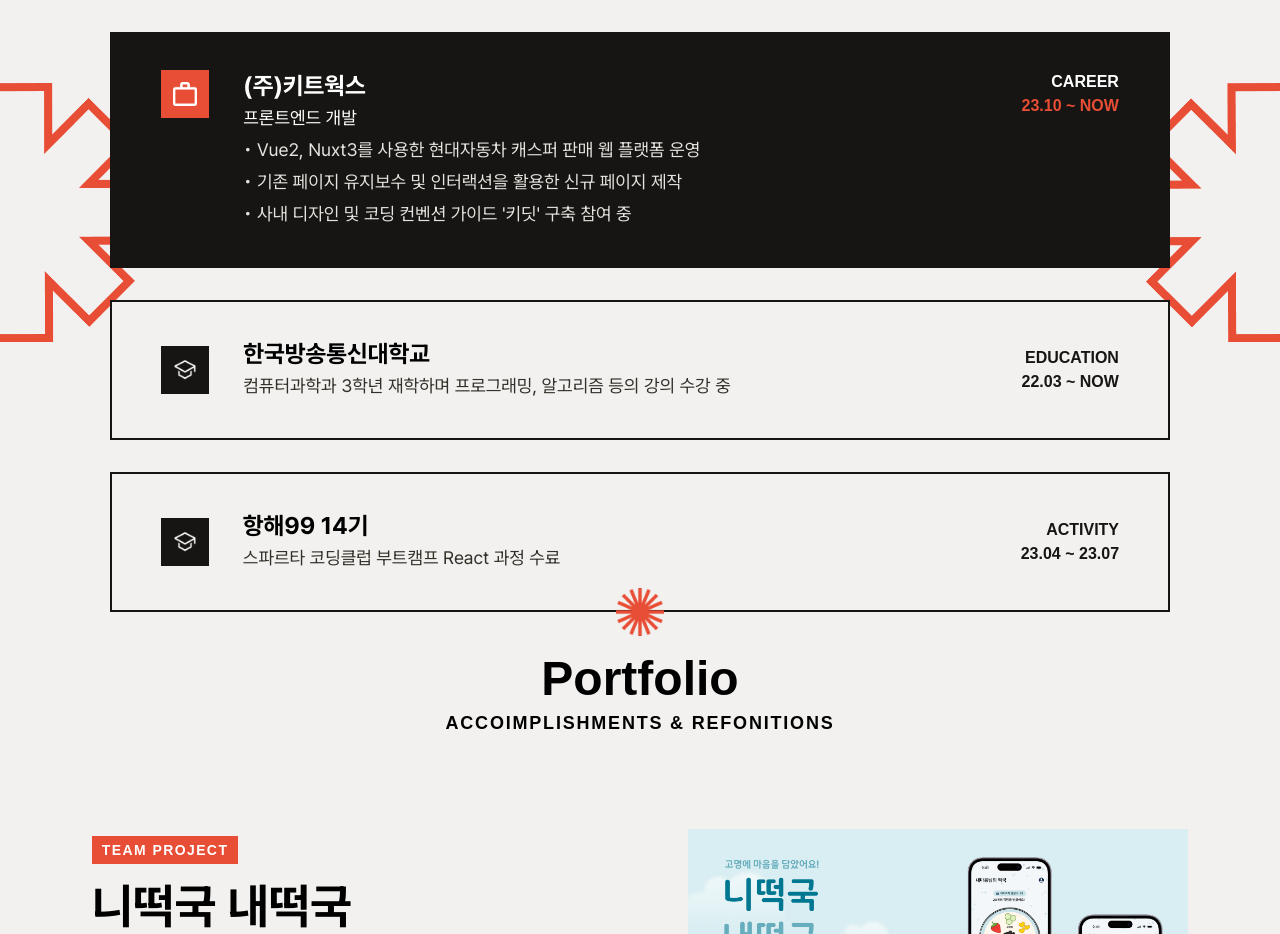
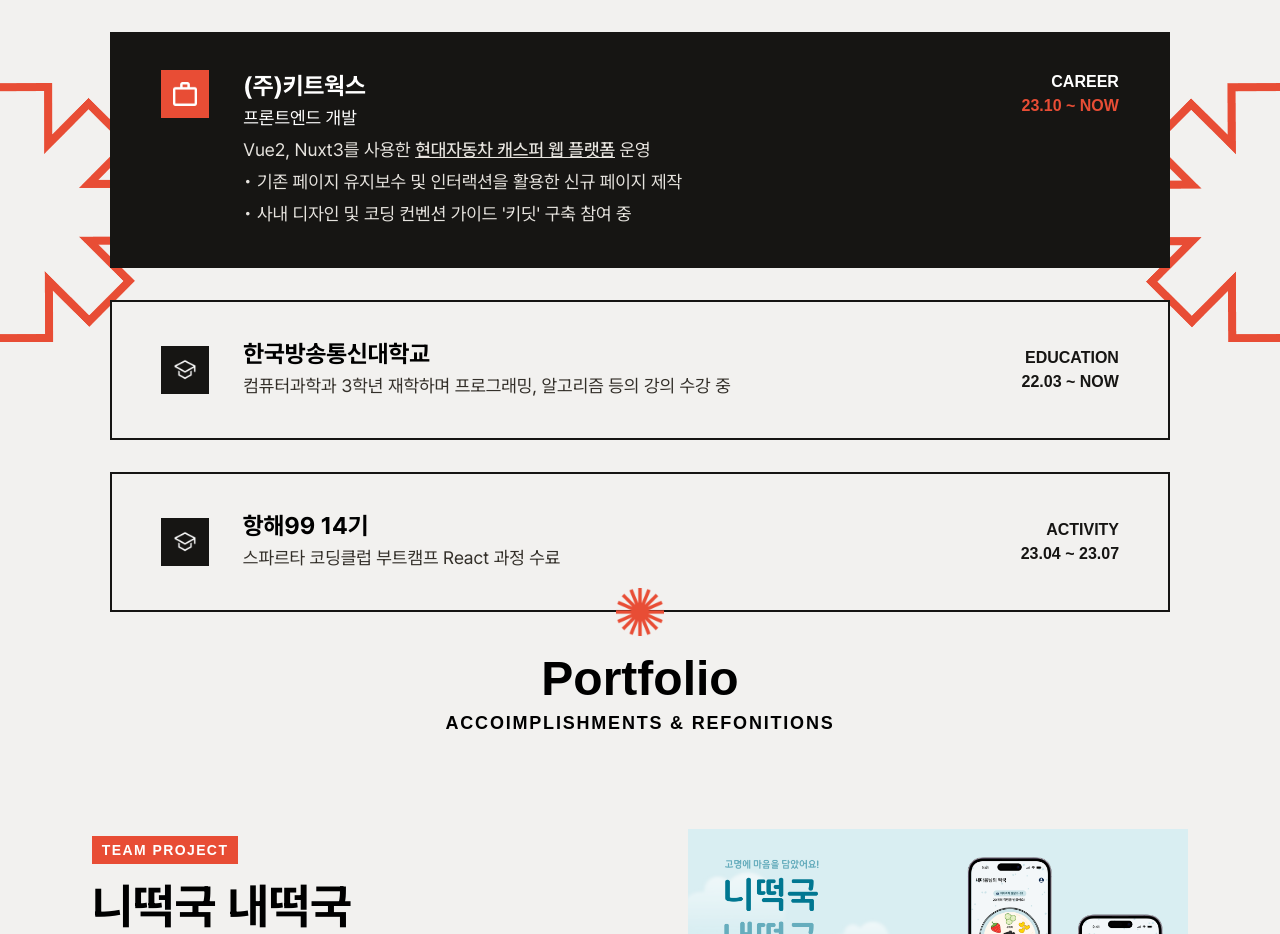
Before and after one commit to hansololiviakim/portfolio, a Next.js app: page / in a window 1280 px wide. Shown: the part 1840-2774 px from the top of the page. Built offline with nearby package versions, Linux system fonts and the light colour scheme; a web font is replaced by a local one.

Commit message:
Feat : Experience 캐스퍼 link 추가

```diff
--- a/src/components/common/ExpBox.tsx
+++ b/src/components/common/ExpBox.tsx
@@ -1,6 +1,7 @@
 import Image from 'next/image'
 import { Experiences } from '@/data/experience'
 import { company, school } from '../../../public/images/icons'
+import Link from 'next/link'
 
 const ExpBox = () => {
   const CAREER = 'CAREER'
@@ -33,7 +34,21 @@ const ExpBox = () => {
                 {detail &&
                   detail.map((list, idx) => (
                     <li key={idx} className="large-n text-[#E6E3DE]">
-                      {list}
+                      {idx === 0 ? (
+                        <span>
+                          Vue2, Nuxt3를 사용한{' '}
+                          <Link
+                            href="https://casper.hyundai.com"
+                            target="_blank"
+                            className="font-medium underline hover:text-re"
+                          >
+                            현대자동차 캐스퍼 웹 플랫폼
+                          </Link>{' '}
+                          운영
+                        </span>
+                      ) : (
+                        <span>{list}</span>
+                      )}
                     </li>
                   ))}
               </ul>
```
